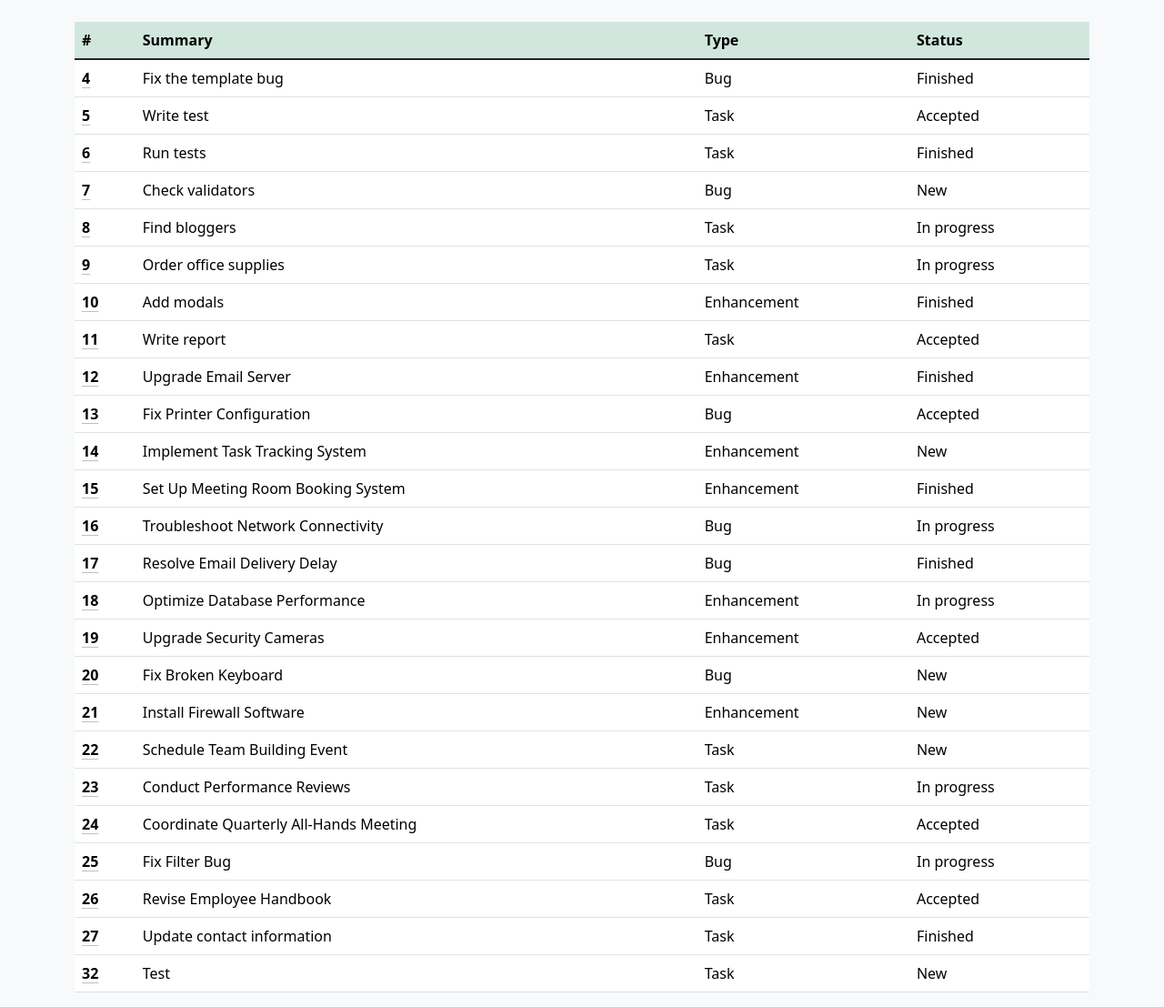
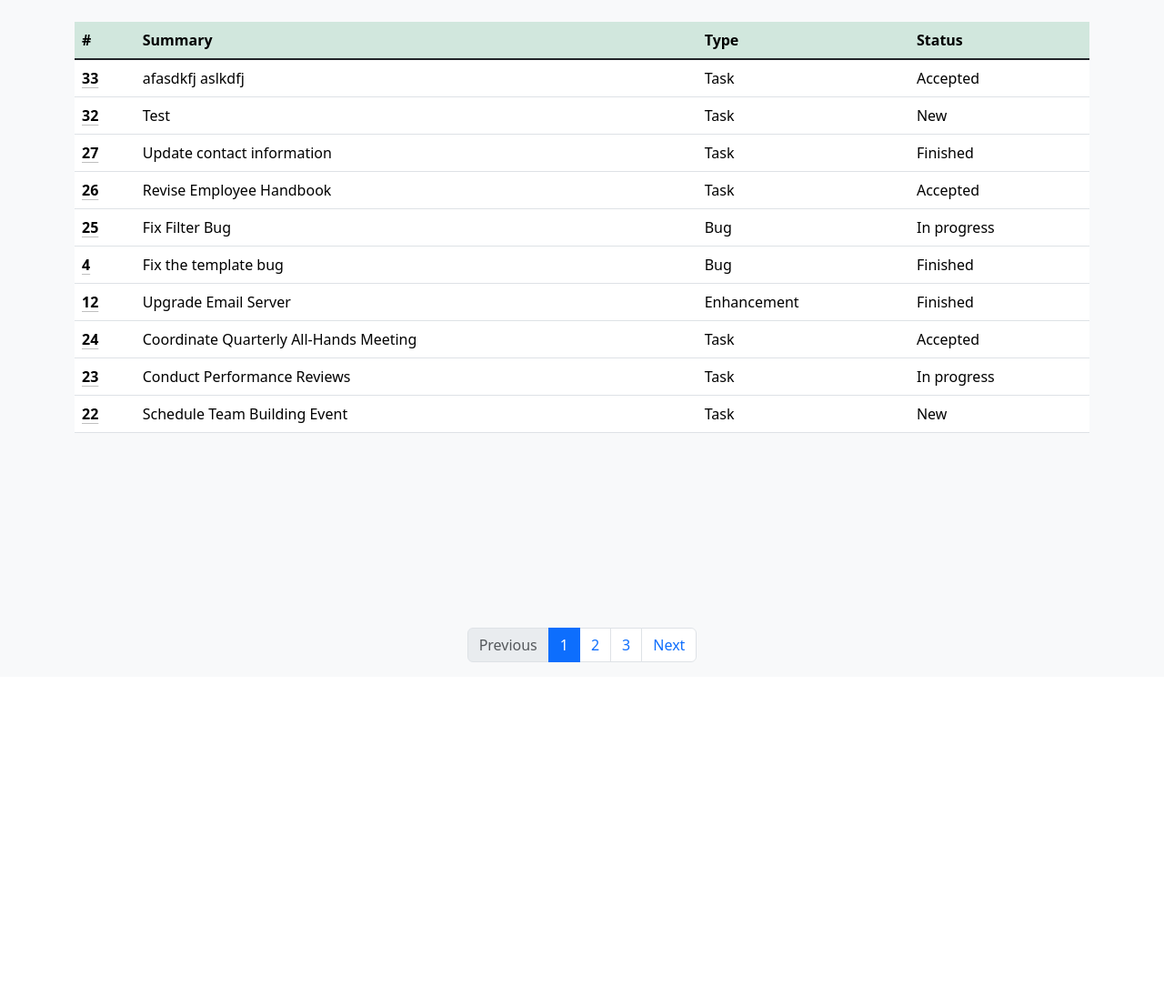
Before and after one commit to leeroma/issue_tracker, a Django app: page / in a window 1280 px wide. Shown: the part 56-1163 px from the top of the page at 91% size. After the commit the page ends 784 px from the top, so only its background shows below. Run offline with Django 5.2, Linux system fonts and the light colour scheme; data comes from the database, SQL or seed files in the repository; some libraries are stand-ins or nearby versions.

Commit message:
changed main View to ListView added pagination

```diff
--- a/dump.json
+++ b/dump.json
@@ -816,5 +816,17 @@
         "created_at": "2024-05-11T20:20:31.633Z",
         "updated_at": "2024-05-11T20:20:31.633Z"
     }
+},
+{
+    "model": "issuetracker.issue",
+    "pk": 33,
+    "fields": {
+        "summary": "afasdkfj aslkdfj",
+        "description": "sadfkjsdklf",
+        "status": 6,
+        "type": 1,
+        "created_at": "2024-05-14T14:44:22.904Z",
+        "updated_at": "2024-05-14T14:44:22.904Z"
+    }
 }
 ]
--- a/issuetracker/views.py
+++ b/issuetracker/views.py
@@ -8,10 +8,19 @@ from issuetracker.models import Issue, Status
 
 
 class IssueListView(ListView):
-    def get(self, request, *args, **kwargs):
-        issues = Issue.objects.all()
-        context = {'issues': issues}
-        return render(request, 'index.html', context)
+    template_name = 'index.html'
+    context_object_name = 'issues'
+    model = Issue
+    ordering = ['-updated_at']
+    paginate_by = 10
+    paginate_orphans = 5
+
+    search_form = None
+    search_value = None
+
+    def get_context_data(self, *args, **kwargs):
+        context = super().get_context_data(*args, **kwargs)
+        return context
 
 
 class CreateIssueView(CreateView):
--- a/templates/base.html
+++ b/templates/base.html
@@ -44,14 +44,18 @@
                         </ul>
                     </li>
                 </ul>
+                <form class="d-flex mt-3" role="search" action="..." method="get">
+                    <input class="form-control me-2" type="search" placeholder="Search" aria-label="Search">
+                    <button class="btn btn-outline-success" type="submit">Search</button>
+                </form>
             </div>
         </div>
     </div>
 </nav>
 
 <div class="container">
-{% block content %}
-{% endblock %}
+    {% block content %}
+    {% endblock %}
 </div>
 
 </body>
--- a/templates/index.html
+++ b/templates/index.html
@@ -6,16 +6,10 @@
     {% if not issues %}
         <div class="text-center">
             <div>
-                <h3>You haven't added any issue yet. Click on this button to add.</h3>
-            </div>
-            <br>
-            <div>
-                <a href="{% url 'create_issue' %}" class="btn btn-success">
-                    Add Issue
-                </a>
+                <h3>Issues not found</h3>
             </div>
         </div>
-    {% endif %}
+    {% else %}
         <table class="table table-hover">
         <thead class="table-success">
         <tr>
@@ -26,9 +20,12 @@
         </tr>
         </thead>
         <tbody class="table-group-divider">
+    {% endif %}
 {% for issue in issues %}
     <tr>
-                <th scope="row"><a class="link-body-emphasis link-offset-2 link-underline-opacity-25 link-underline-opacity-75-hover" href="{% url 'issue' issue.pk %}">{{ issue.pk }}</a></th>
+        <th scope="row"><a
+                class="link-body-emphasis link-offset-2 link-underline-opacity-25 link-underline-opacity-75-hover"
+                href="{% url 'issue' issue.pk %}">{{ issue.pk }}</a></th>
         <td>{{ issue.summary }}</td>
         <td>{{ issue.type }}</td>
         <td>{{ issue.status }}</td>
@@ -36,4 +33,5 @@
 {% endfor %}
 </tbody>
 </table>
+    {% include 'partial/pagination.html' %}
 {% endblock %}
--- /dev/null
+++ b/templates/partial/pagination.html
@@ -0,0 +1,27 @@
+<nav aria-label="Page navigation">
+    <ul class="pagination justify-content-center fixed-bottom">
+        {% if page_obj.has_previous %}
+            <li class="page-item">
+                <a class="page-link" href="?page={{ page_obj.previous_page_number }}" tabindex="-1">Previous</a>
+            </li>
+        {% else %}
+            <li class="page-item">
+                <a class="page-link disabled">Previous</a>
+            </li>
+        {% endif %}
+        {% for page_num in page_obj.paginator.page_range %}
+        <li class="page-item {% if page_obj.number == page_num %}active{% endif %}" aria-current="page">
+            <a class="page-link" href="?page={{ page_num }}">{{ page_num }}</a>
+        </li>
+        {% endfor %}
+        {% if page_obj.has_next %}
+        <li class="page-item">
+            <a class="page-link" href="?page={{ page_obj.next_page_number }}">Next</a>
+        </li>
+        {% else %}
+        <li class="page-item disabled">
+            <a class="page-link" href="">Next</a>
+        </li>
+        {% endif %}
+    </ul>
+</nav>
```
Lines whose indentation alone changed are shown as unchanged.
